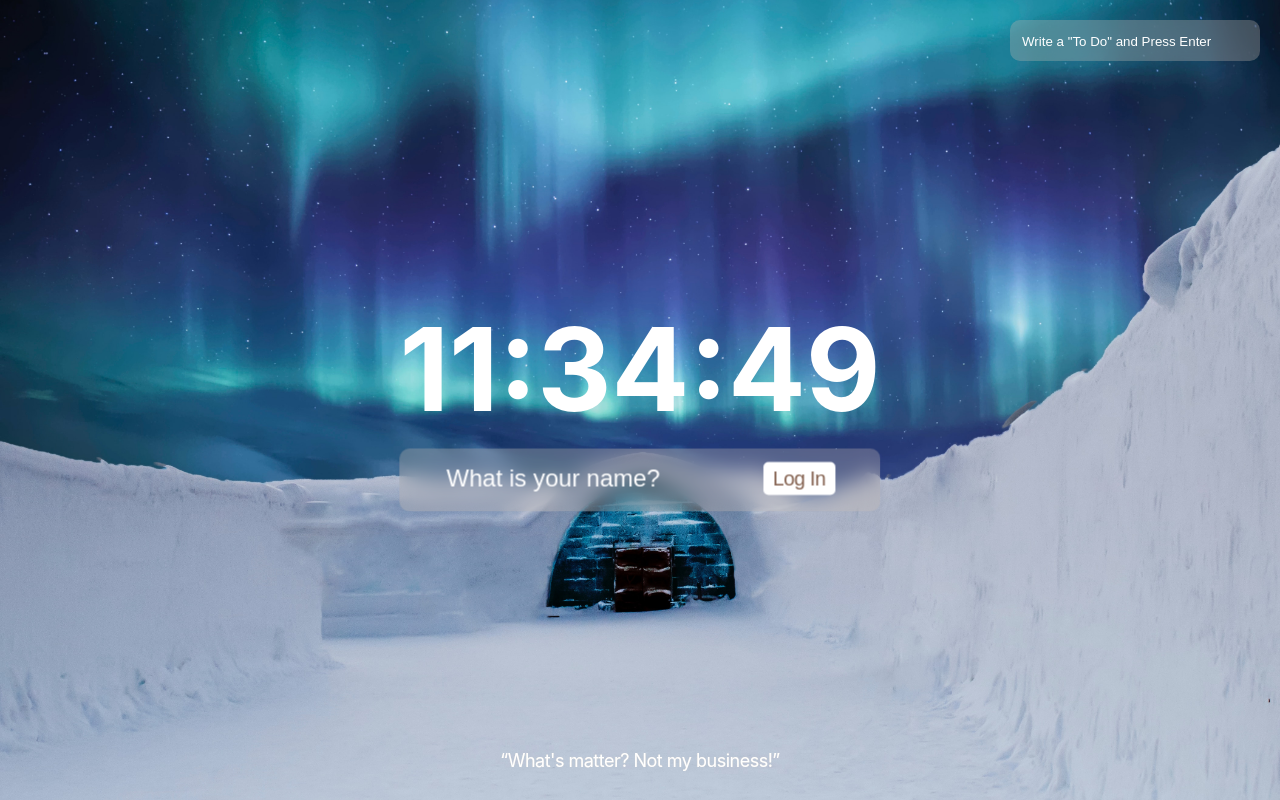
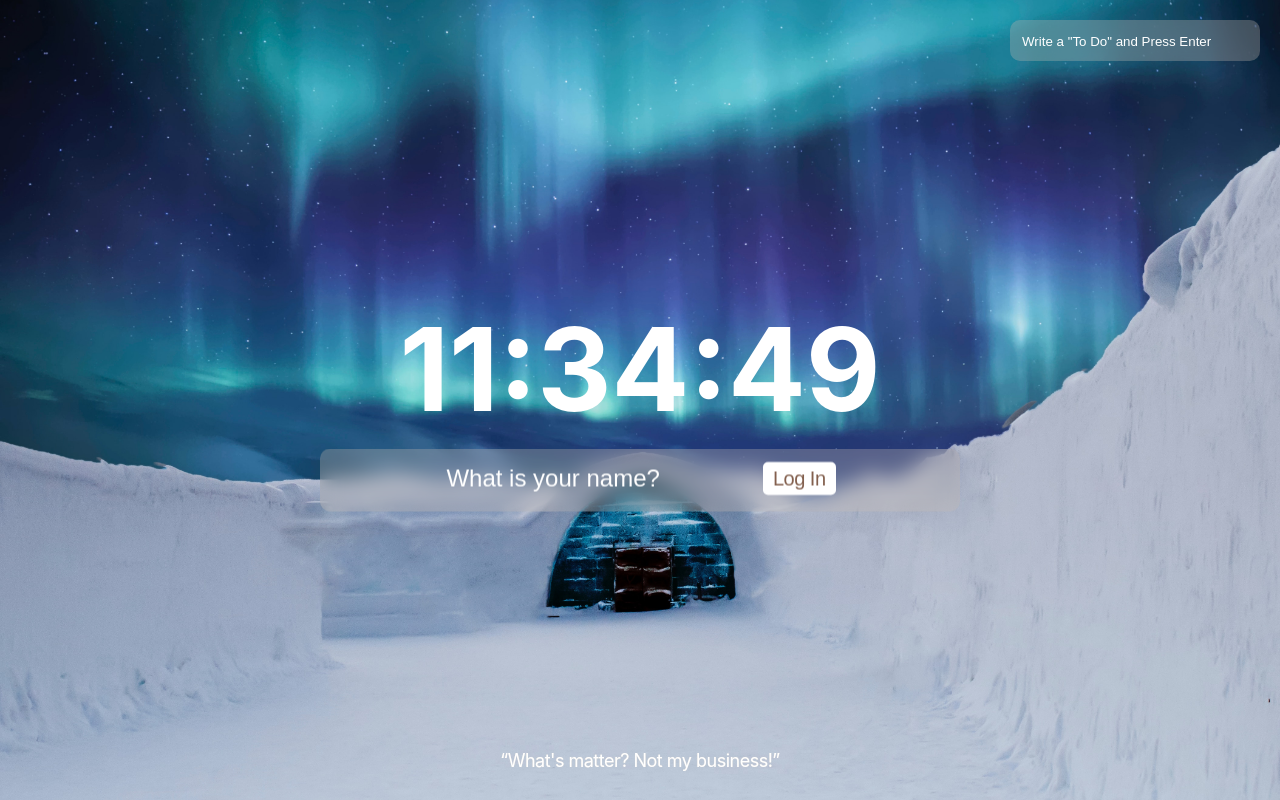
Before and after one commit to eee0930/momentum, a plain HTML site: page index.html in a window 1280 px wide. Drawn offline with Linux system fonts and the light colour scheme.

Commit message:
Update style.css

```diff
--- a/css/style.css
+++ b/css/style.css
@@ -39,6 +39,7 @@ input[type=text]::placeholder {color: #fff;}
     left: 50%;
     transform: translate(-50%, -50%);
     text-align: center;
+    width: 50vmax;
 }
 .intro h1 {font-family: Cambria, Cochin, Georgia, Times, 'Times New Roman', serif;}
 .intro h2 {
```
